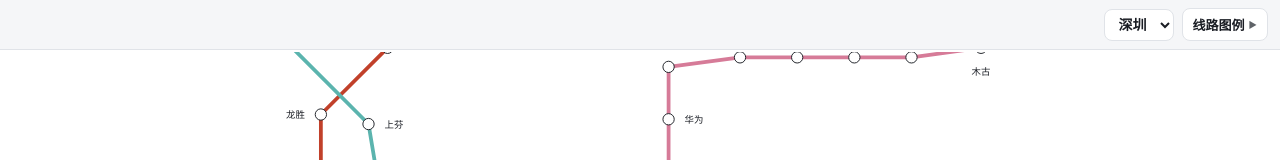
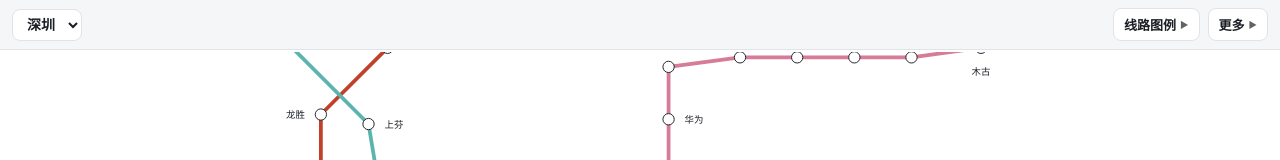
Before and after one commit to wei6718189/subway-h5, a Vue app in the folder subway-h5/: page / in a window 1280 px wide. Shown: the top 160 px of the page. Built offline with nearby package versions, Linux system fonts and the light colour scheme.

Commit message:
feat(ui): 城市下拉框移到最左、图例靠右对齐、新增更多菜单（关于/说明）

```diff
--- a/subway-h5/src/App.vue
+++ b/subway-h5/src/App.vue
@@ -37,6 +37,17 @@
             <span class="lg-swatch" :style="{ background: line.color }"></span>
             <span>{{ line.name }}</span>
           </div>
+        </div>
+      </div>
+      <!-- 更多菜单 -->
+      <div class="more-select" ref="moreRef">
+        <div class="more-toggle" @click.stop="toggleMore">
+          <span>更多</span>
+          <span class="more-arrow">{{ moreOpen ? '▼' : '▶' }}</span>
+        </div>
+        <div class="more-body" v-if="moreOpen">
+          <div class="more-item" @click.stop="showAbout">关于</div>
+          <div class="more-item" @click.stop="showHelp">说明</div>
         </div>
       </div>
     </div>
@@ -274,6 +285,30 @@ function onDocClickProvider(e) {
   providerOpen.value = false
 }
 
+// 更多菜单
+const moreRef = ref(null)
+const moreOpen = ref(false)
+
+function toggleMore() {
+  moreOpen.value = !moreOpen.value
+}
+
+function onDocClickMore(e) {
+  if (!moreRef.value) return
+  if (moreRef.value.contains(e.target)) return
+  moreOpen.value = false
+}
+
+function showAbout() {
+  moreOpen.value = false
+  alert('地铁线路图 H5\n\n一个基于高德/百度地图数据的城市地铁线路查询工具。\n支持深圳、广州、南宁等城市。')
+}
+
+function showHelp() {
+  moreOpen.value = false
+  alert('使用说明\n\n1. 点击地图上的站点可查看详情、设为起点/终点\n2. 在底部搜索框输入站名可快速规划路线\n3. 点击「线路图例」可高亮某条线路\n4. 支持最快路线与最少换乘两种方案')
+}
+
 // 点击图例下拉框以外：
 // 1) 下拉框打开时 → 仅收起，保留高亮
 // 2) 下拉框已收起且有高亮 → 清除高亮
@@ -360,12 +395,14 @@ onMounted(() => {
   document.addEventListener('click', onGlobalClick, true)
   document.addEventListener('click', onDocClickLegend, true)
   document.addEventListener('click', onDocClickProvider, true)
+  document.addEventListener('click', onDocClickMore, true)
 })
 
 onBeforeUnmount(() => {
   document.removeEventListener('click', onGlobalClick, true)
   document.removeEventListener('click', onDocClickLegend, true)
   document.removeEventListener('click', onDocClickProvider, true)
+  document.removeEventListener('click', onDocClickMore, true)
 })
 
 function setAsStart() {
--- a/subway-h5/src/style.css
+++ b/subway-h5/src/style.css
@@ -251,7 +251,6 @@ svg.map {
 
 /* 城市下拉框 */
 .city-select {
-  margin-left: auto;
   padding: 6px 10px;
   border-radius: 8px;
   border: 1px solid var(--line);
@@ -265,10 +264,64 @@ svg.map {
 }
 .city-select:focus { border-color: var(--accent); }
 
-/* 线路图例（在 topbar 中并排显示） */
+/* 线路图例（在 topbar 中并排显示，靠右对齐） */
 .legend {
   position: relative;
   flex-shrink: 0;
+  margin-left: auto;
+}
+
+/* 更多菜单 */
+.more-select {
+  position: relative;
+  flex-shrink: 0;
+}
+.more-toggle {
+  display: flex;
+  align-items: center;
+  gap: 4px;
+  padding: 6px 10px;
+  border-radius: 8px;
+  border: 1px solid var(--line);
+  background: var(--panel-2);
+  cursor: pointer;
+  font-size: 13px;
+  font-weight: 600;
+  color: var(--text);
+  user-select: none;
+  white-space: nowrap;
+}
+.more-arrow {
+  font-size: 9px;
+  color: var(--text-dim);
+}
+.more-body {
+  position: absolute;
+  top: 100%;
+  right: 0;
+  margin-top: 4px;
+  min-width: 120px;
+  background: #ffffff;
+  border: 1px solid var(--line);
+  border-radius: 8px;
+  box-shadow: 0 4px 16px rgba(0,0,0,0.15);
+  padding: 4px;
+  z-index: 50;
+}
+.more-item {
+  padding: 5px 8px;
+  border-radius: 6px;
+  cursor: pointer;
+  transition: background 0.15s;
+  font-size: 13px;
+  color: var(--text);
+}
+.more-item:hover {
+  background: #eef0f3;
+}
+.more-item:active {
+  background: #e8f0fe;
+  color: #1a73e8;
 }
 .legend-toggle {
   display: flex;
```
